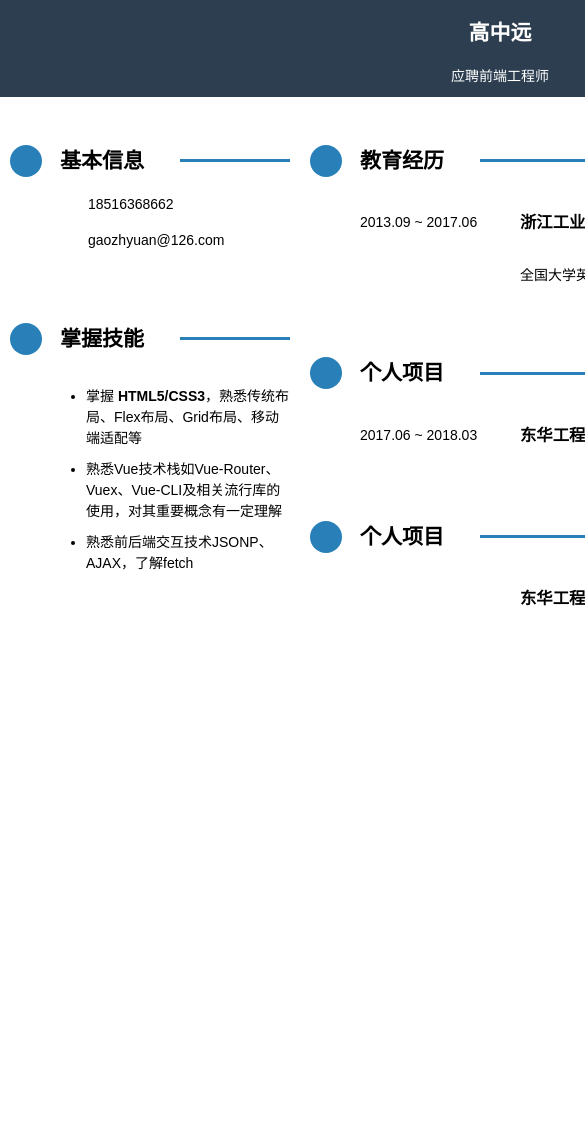
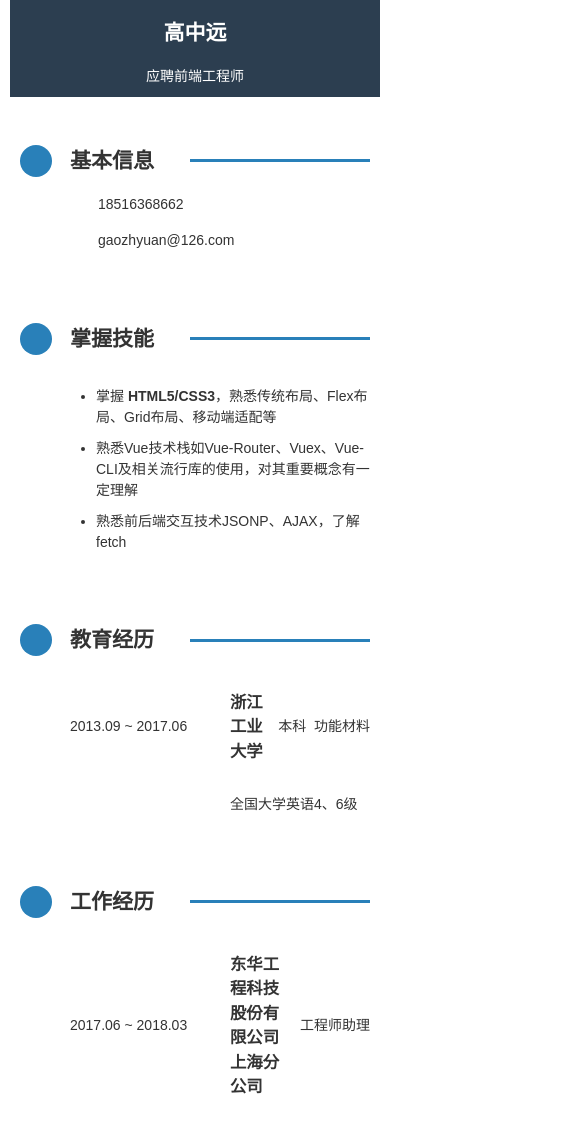
Before and after one commit to gzygzy00/cv, a plain HTML site: page index.html in a window 390 px wide. Shown: the top 1128 px of the page, 585 px wide, since content can reach past the window. Before the commit the page ends 844 px from the top, so only its background shows below. Drawn offline with Linux system fonts and the light colour scheme.

Commit message:
Update index.html
修改了部分html和icon以及css并添加了层叠样式

```diff
--- a/index.html
+++ b/index.html
@@ -3,7 +3,7 @@
 <head>
   <meta charset="utf-8">
   <title>个人简历</title>
-  <script src="//at.alicdn.com/t/font_1125022_wj0bxhktlr.js"></script>
+  <script src="//at.alicdn.com/t/font_1125022_je279o09hya.js"></script>
 
   <style>
     /* reset */
@@ -20,24 +20,12 @@
     li {
       margin-bottom: 10px;
     }
-    /* common */
-    body {
-      font: 14px/1.5 Arial;
-      color: #000;
-    }
 
-    .icon {
-      width: 1em;
-      height: 1em;
-      vertical-align: -0.15em;
-      fill: currentColor;
-      overflow: hidden;
-    }
 
     /* layout */
     body {
       display: grid;
-      grid: auto 400px / 1fr 300px 700px 1fr;
+      grid: auto auto / 1fr 300px 700px 1fr;
     }
 
     header {
@@ -58,6 +46,50 @@
       grid-row: 2;
       grid-column: 2/3;
       /* background-color: #ECF0F1; */
+    }
+
+    @media(max-width: 1000px) {
+      body {
+        grid: auto auto / 1fr 200px 400px 1fr;
+      }
+    }
+
+    @media(max-width: 768px) {
+      body {
+        grid: auto auto auto / 1fr;
+        padding: 0 10px 30px 10px;
+      }
+
+      header {
+        grid-row: 1;
+        grid-column: 1;
+      }
+
+      aside {
+        grid-row: 2;
+        grid-column: 1;
+      }
+
+      main {
+        grid-row: 3;
+        grid-column: 1;
+      }
+    }
+
+
+    /* common */
+    body {
+      font: 14px/1.5 Arial;
+      color: #333;
+      padding-bottom: 30px;
+    }
+
+    .icon {
+      width: 1em;
+      height: 1em;
+      vertical-align: -0.15em;
+      fill: currentColor;
+      overflow: hidden;
     }
 
     header > span {
@@ -133,6 +165,7 @@
     section .timeline-panel .major {
       grid-row: 1;
       grid-column: 3;
+      margin-left: 15px;
     }
 
     section .timeline-panel .intro {
@@ -168,9 +201,9 @@
 
     <section>
       <svg class="icon" aria-hidden="true">
-        <use xlink:href="#icon-education"></use>
+        <use xlink:href="#icon-job"></use>
       </svg>
-      <h2>个人项目</h2>
+      <h2>工作经历</h2>
       <hr>
       <div class="detail">
         <div class="timeline-panel">
@@ -183,7 +216,7 @@
 
     <section>
       <svg class="icon" aria-hidden="true">
-        <use xlink:href="#icon-education"></use>
+        <use xlink:href="#icon-item1"></use>
       </svg>
       <h2>个人项目</h2>
       <hr>
```
